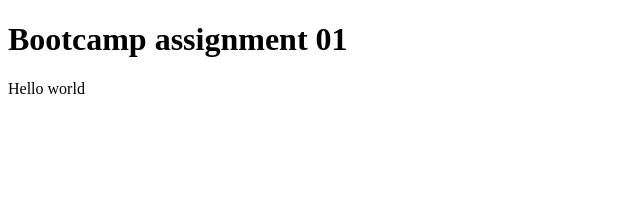
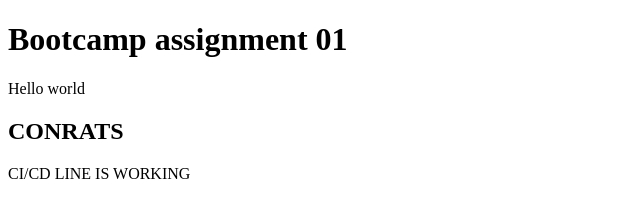
Before and after one commit to Ahannan309/bootcampAsgmt_01, a plain HTML site: page index.html in a window 1280 px wide. Shown: the whole page, without its empty margins (0-640 px from the left). Drawn offline with Linux system fonts and the light colour scheme.

Commit message:
updated index.html file

```diff
--- a/index.html
+++ b/index.html
@@ -8,5 +8,7 @@
 <body>
     <h1>Bootcamp assignment 01</h1>
     <p>Hello world</p>
+    <h2>CONRATS</h2>
+    <p>CI/CD LINE IS WORKING</p>
 </body>
 </html>
```
